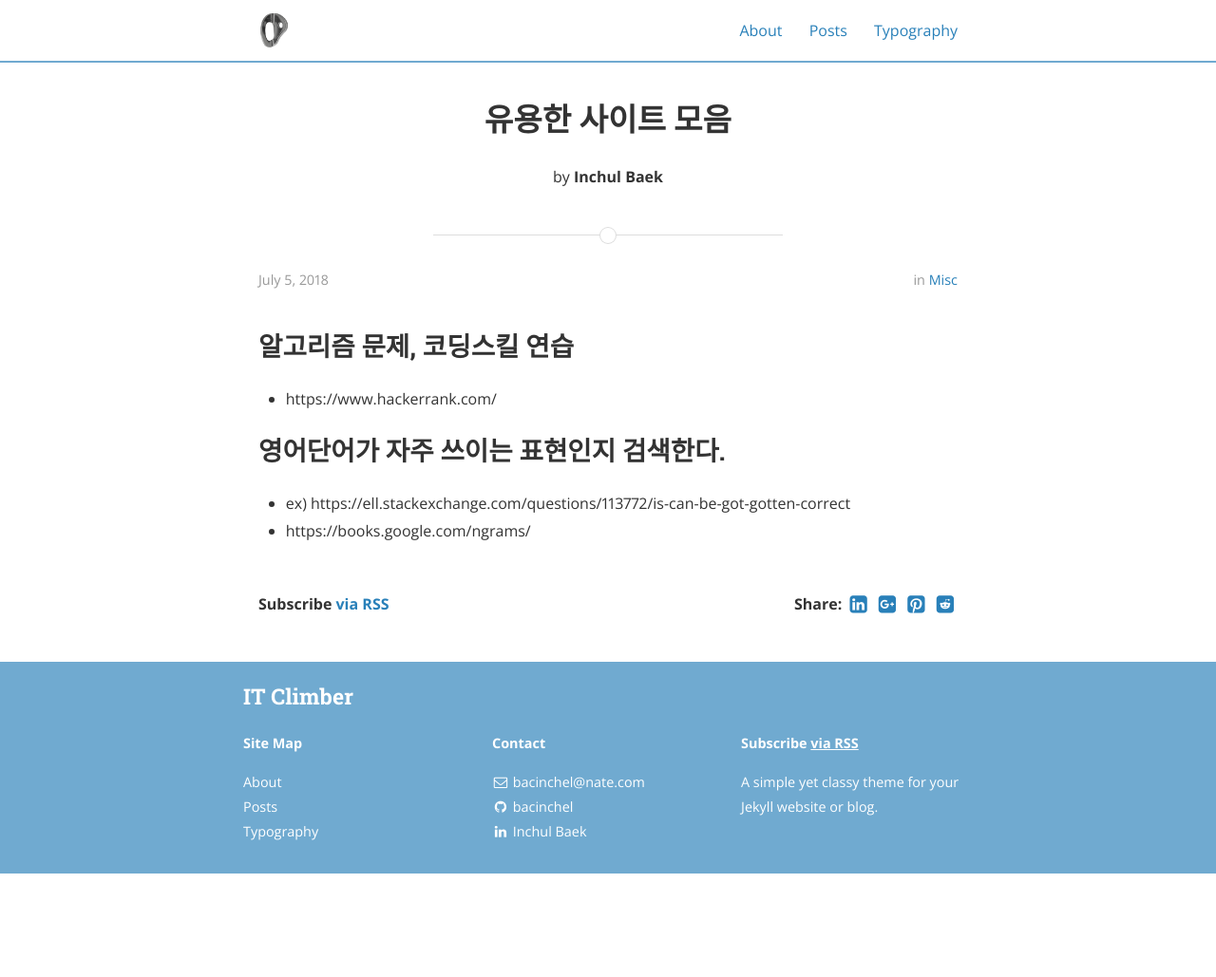
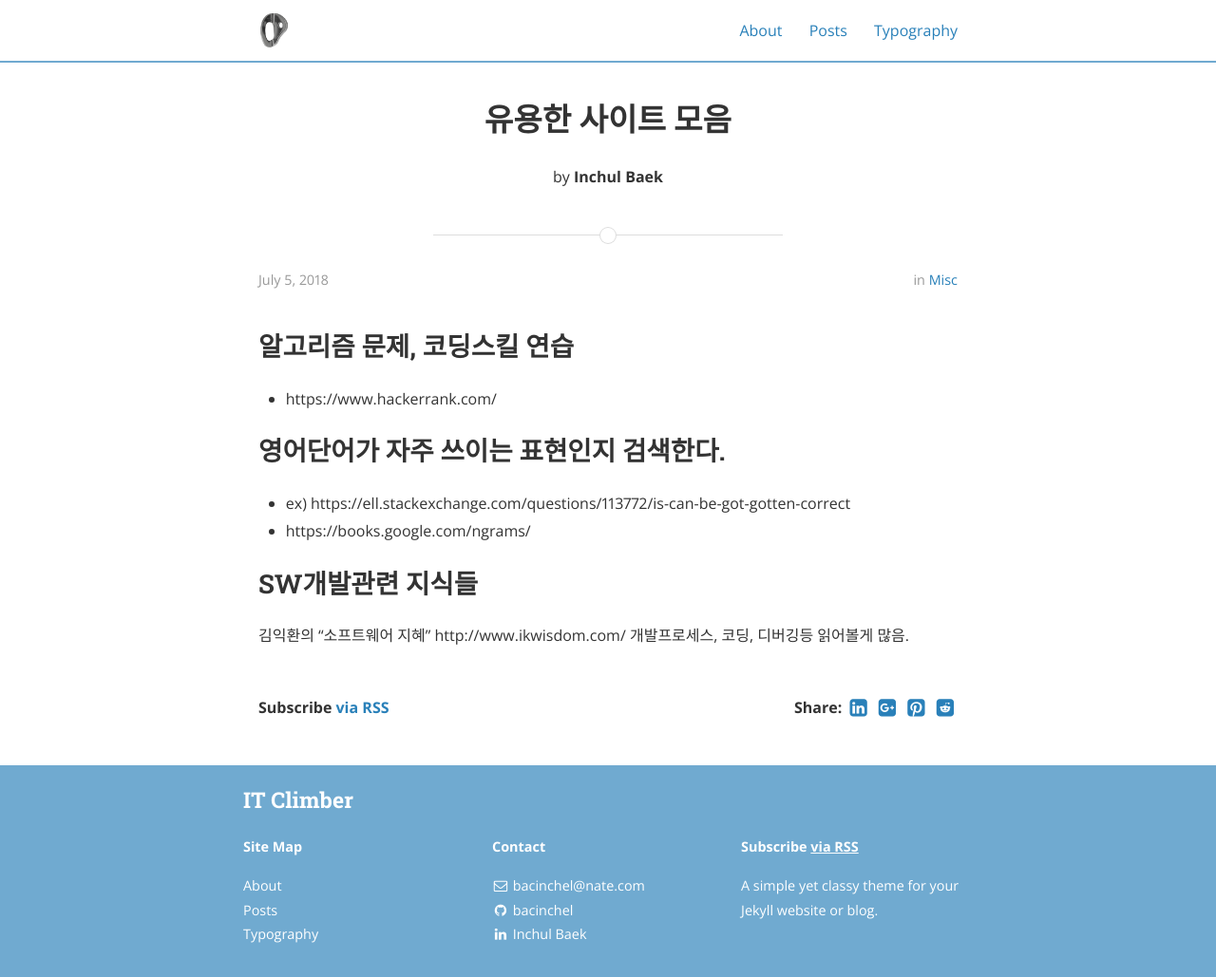
Before and after one commit to bacinchel/bacinchel.github.io, a Jekyll site: the page built from _posts/2018-07-04-useful-site.markdown, in a window 1280 px wide. Shown: the whole page at 95% size. Built offline with Jekyll 4.4.1, drawn with Linux system fonts in a browser that asks for light colours; nearby versions of some CDN libraries; before the commit the page ends 920 px from its top, so only the background shows below that.

Commit message:
Update 2018-07-04-useful-site.markdown

```diff
--- a/_posts/2018-07-04-useful-site.markdown
+++ b/_posts/2018-07-04-useful-site.markdown
@@ -13,3 +13,8 @@ tags:
 ## 영어단어가 자주 쓰이는 표현인지 검색한다.
 * ex) https://ell.stackexchange.com/questions/113772/is-can-be-got-gotten-correct
 * https://books.google.com/ngrams/
+
+## SW개발관련 지식들
+김익환의 "소프트웨어 지혜"
+http://www.ikwisdom.com/
+개발프로세스, 코딩, 디버깅등 읽어볼게 많음.
```
